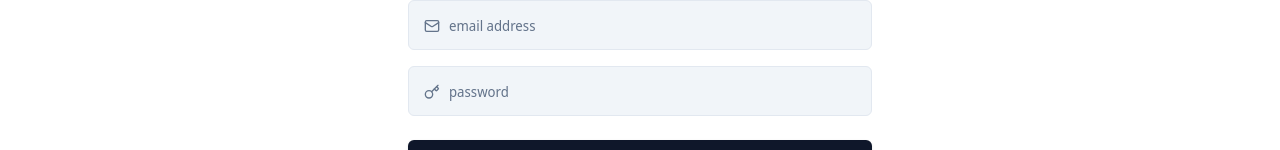
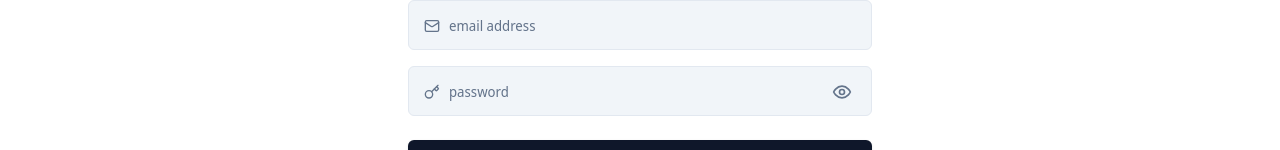
Before and after one commit to Nikhar-savaliya/blogsite-client, a React (Vite) app: page /register in a window 1280 px wide. Shown: the part 396-546 px from the top of the page. Built offline with nearby package versions, Linux system fonts and the light colour scheme.

Commit message:
add better UI for password field in forms

```diff
--- a/src/pages/auth/login/index.tsx
+++ b/src/pages/auth/login/index.tsx
@@ -13,15 +13,19 @@
 import { UserContext, UserDataType } from "@/contexts/UserContext";
 import { storeInSession } from "@/helpers/session";
 import { routes } from "@/routes/routeObj";
-import { KeyIcon, Mail } from "lucide-react";
-import { useContext, useRef } from "react";
+import { Eye, EyeOff, KeyIcon, Mail } from "lucide-react";
+import { useContext, useRef, useState } from "react";
 import { Link, useNavigate } from "react-router-dom";
 
 const LoginForm = () => {
   const { updateUser } = useContext(UserContext);
+
   let navigate = useNavigate();
+
   const emailRef = useRef<HTMLInputElement>(null);
   const passwordRef = useRef<HTMLInputElement>(null);
+
+  const [isVisible, setIsvisible] = useState(false);
 
   async function handleSubmit(e: any) {
     e.preventDefault();
@@ -109,12 +113,26 @@
           <div className="relative">
             <KeyIcon className="absolute left-4 top-[18px] h-4 w-4 text-muted-foreground" />
             <Input
-              type="password"
+              type={isVisible ? "text" : "password"}
               id="password"
               ref={passwordRef}
               placeholder="password"
               className="pl-10 py-6"
             />
+            <Button
+              variant={"secondary"}
+              className="absolute top-[8px] right-1 bg-transparent shadow-none transition-all duration-200"
+              onClick={() => {
+                setIsvisible((isVisible) => !isVisible);
+                console.log(isVisible);
+              }}
+            >
+              {!isVisible ? (
+                <Eye className="h-5 w-5 text-muted-foreground" />
+              ) : (
+                <EyeOff className="h-5 w-5 text-muted-foreground" />
+              )}
+            </Button>
           </div>
         </CardContent>
         <CardFooter className="flex flex-col items-center gap-2 justify-center text-sm text-muted-foreground">
--- a/src/pages/auth/register/index.tsx
+++ b/src/pages/auth/register/index.tsx
@@ -13,17 +13,20 @@
 import { UserContext, UserDataType } from "@/contexts/UserContext";
 import { storeInSession } from "@/helpers/session";
 import { routes } from "@/routes/routeObj";
-import { KeyIcon, Mail, User } from "lucide-react";
-import { useContext, useRef } from "react";
+import { Eye, EyeOff, KeyIcon, Mail, User } from "lucide-react";
+import { useContext, useRef, useState } from "react";
 import { Link, useNavigate } from "react-router-dom";
 
 const RegisterForm = () => {
   const { updateUser } = useContext(UserContext);
+
   let navigate = useNavigate();
 
   const nameRef = useRef<HTMLInputElement>(null);
   const emailRef = useRef<HTMLInputElement>(null);
   const passwordRef = useRef<HTMLInputElement>(null);
+
+  const [isVisible, setIsvisible] = useState(false);
 
   async function handleSubmit(e: any) {
     e.preventDefault();
@@ -146,12 +149,26 @@
           <div className="relative">
             <KeyIcon className="absolute left-4 top-[18px] h-4 w-4 text-muted-foreground" />
             <Input
-              type="password"
+              type={isVisible ? "text" : "password"}
               id="password"
               ref={passwordRef}
               placeholder="password"
               className="pl-10 py-6"
             />
+            <Button
+              variant={"secondary"}
+              className="absolute top-[8px] right-1 bg-transparent shadow-none transition-all duration-200"
+              onClick={() => {
+                setIsvisible((isVisible) => !isVisible);
+                console.log(isVisible);
+              }}
+            >
+              {!isVisible ? (
+                <Eye className="h-5 w-5 text-muted-foreground" />
+              ) : (
+                <EyeOff className="h-5 w-5 text-muted-foreground" />
+              )}
+            </Button>
           </div>
         </CardContent>
         <CardFooter className="flex flex-col items-center gap-2 justify-center text-sm text-muted-foreground">
```
